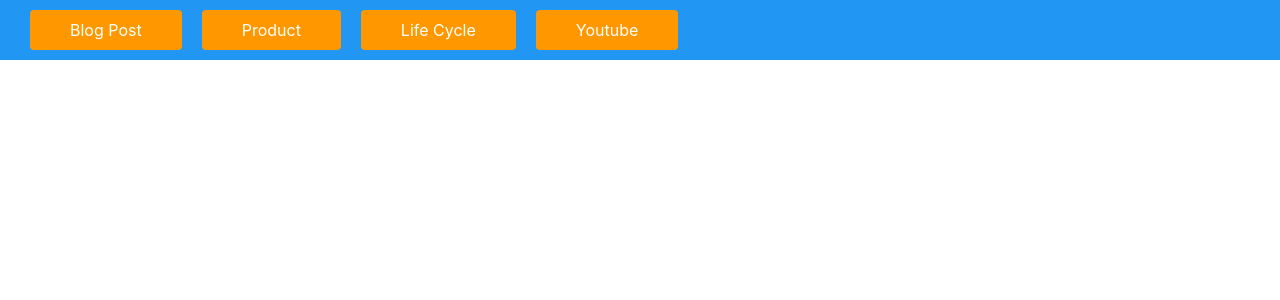
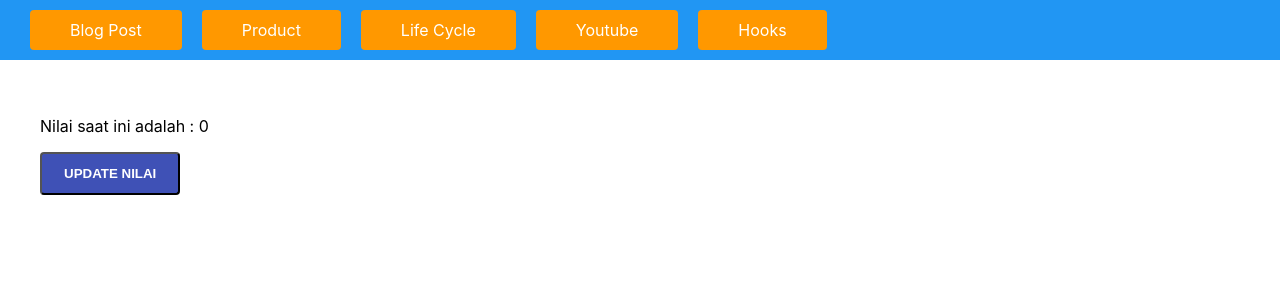
Before and after one commit to andrijunaedi/belajar-reactjs, a React (Create React App) app: page /hooks in a window 1280 px wide. Shown: the top 300 px of the page. Built offline with nearby package versions, Linux system fonts and the light colour scheme.

Commit message:
Learn : react-hooks - simple implementation

```diff
--- a/src/container/Home/Home.jsx
+++ b/src/container/Home/Home.jsx
@@ -8,6 +8,7 @@ import Product from '../pages/Product/Product';
 import LifeCycleComp from '../pages/LifeCycleComp/LifeCycleComp';
 import YoutubeCompPage from '../pages/YoutubeCompPage/YoutubeCompPage';
 import DetailPost from '../pages/BlogPost/DetailPost/DetailPost';
+import Hooks from '../pages/Hooks/Hooks';
 
 // Style
 import './Home.css';
@@ -22,12 +23,14 @@ class Home extends PureComponent {
             <Link to="/product">Product</Link>
             <Link to="/lifecycle">Life Cycle</Link>
             <Link to="/youtube">Youtube</Link>
+            <Link to="/hooks">Hooks</Link>
           </div>
           <Route path="/" exact component={BlogPost} />
           <Route path="/detail/:id" component={DetailPost} />
           <Route path="/product" component={Product} />
           <Route path="/lifecycle" component={LifeCycleComp} />
           <Route path="/youtube" component={YoutubeCompPage} />
+          <Route path="/hooks" component={Hooks} />
         </>
       </Router>
     );
--- /dev/null
+++ b/src/container/pages/Hooks/Hooks.css
@@ -0,0 +1,12 @@
+.p-hooks {
+  padding: 40px;
+}
+
+.p-hooks button {
+  padding: 12px 22px;
+  border-radius: 4px;
+  background: #3f51b6;
+  color: white;
+  text-transform: uppercase;
+  font-weight: bold;
+}
--- /dev/null
+++ b/src/container/pages/Hooks/Hooks.jsx
@@ -0,0 +1,16 @@
+import React, { useState } from 'react';
+import './Hooks.css';
+
+const Hooks = () => {
+  const [count, setCount] = useState(0);
+  return (
+    <div className="p-hooks">
+      <p>Nilai saat ini adalah : {count}</p>
+      <button type="submit" onClick={() => setCount(count + 1)}>
+        Update Nilai
+      </button>
+    </div>
+  );
+};
+
+export default Hooks;
```
